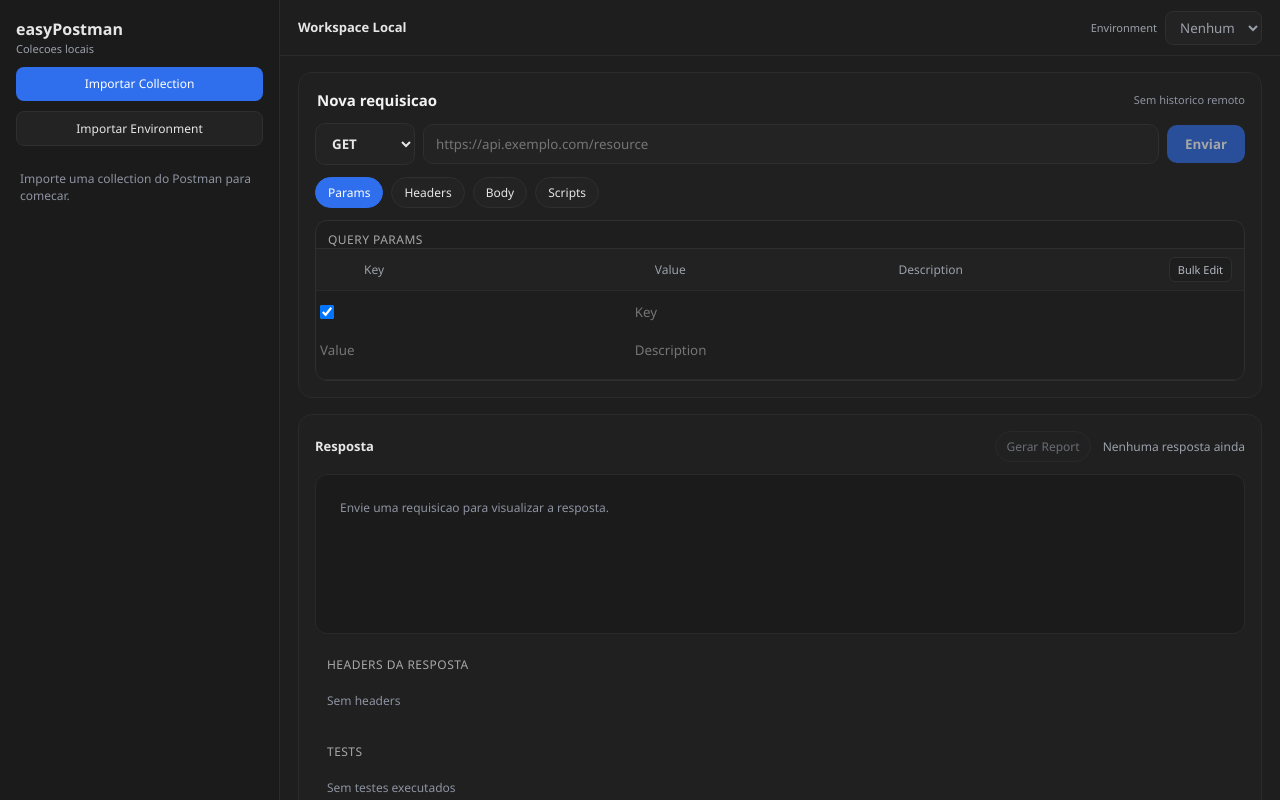
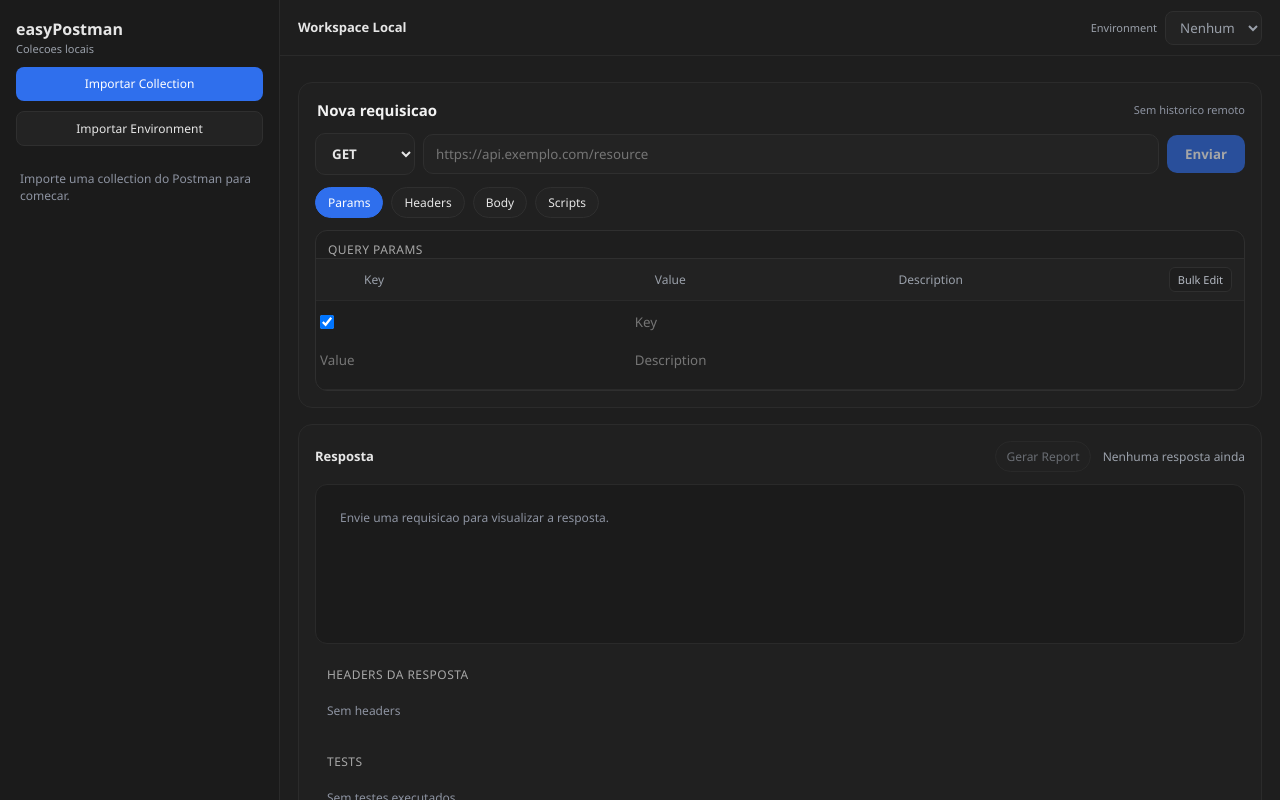
Before and after one commit to rhaynner-qa/easyPostman, a React (Vite) app: page / in a window 1280 px wide. Built offline with nearby package versions, Linux system fonts and the light colour scheme.

Commit message:
Add spacing between topbar and panels

```diff
--- a/src/App.css
+++ b/src/App.css
@@ -218,7 +218,7 @@ textarea {
   display: flex;
   flex-direction: column;
   gap: 16px;
-  padding: 16px 18px;
+  padding: 22px 18px 16px;
   overflow: auto;
 }
 
@@ -228,6 +228,10 @@ textarea {
   border-radius: 14px;
   border: 1px solid #2b2b2b;
   padding: 16px;
+}
+
+.request-panel {
+  margin-top: 4px;
 }
 
 .request-title {
```
